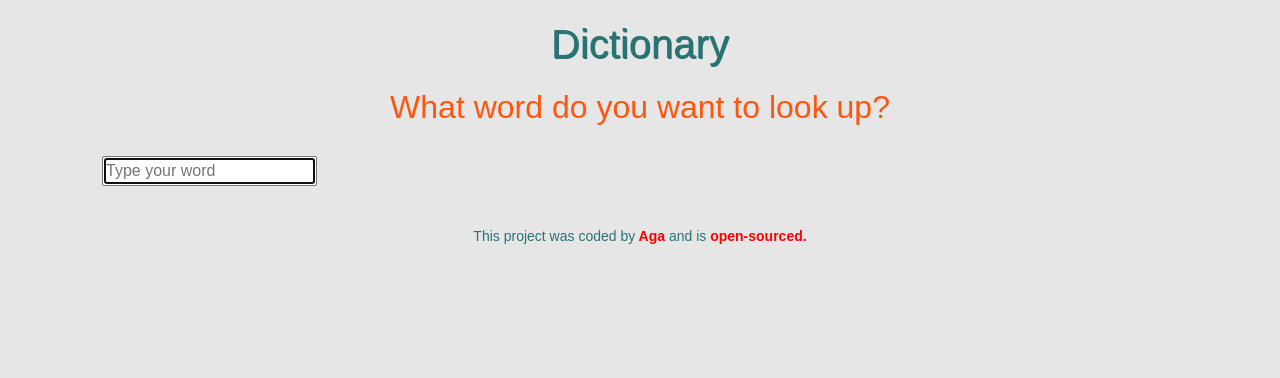
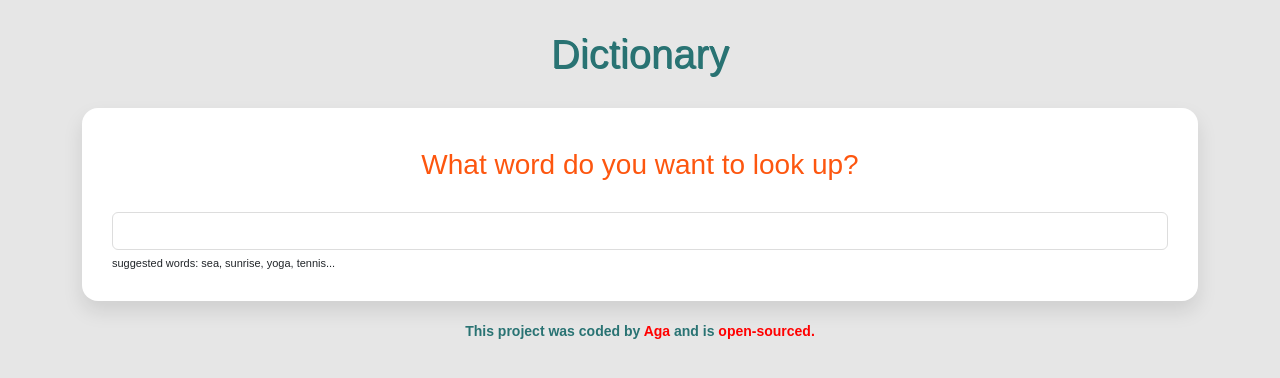
Before and after one commit to agagotowiec/dictionary-react, a React (Create React App) app: page / in a window 1280 px wide. Shown: the top 378 px of the page. Built offline with nearby package versions, Linux system fonts and the light colour scheme; no server answers; a web font is replaced by a local one.

Commit message:
improved styling

```diff
--- a/src/App.css
+++ b/src/App.css
@@ -2,7 +2,9 @@
 	font-family: "Zen Kaku Gothic Antique", sans-serif;
 	background-color: #e6e6e6;
 }
-
+.App-header {
+	margin: 30px 0;
+}
 h1 {
 	color: #297373;
 	text-align: center;
@@ -11,16 +13,11 @@
 	text-shadow: 1px 1px #297373;
 }
 
-h2 {
-	color: #fd560f;
-	margin: 10px 10px;
-	text-align: center;
-	font: 22px;
-}
 footer {
 	margin: 20px 20px;
 	font-size: 14px;
 	color: #297373;
+	font-weight: bold;
 }
 
 footer a {
--- a/src/App.js
+++ b/src/App.js
@@ -8,7 +8,6 @@
 			<div className="container">
 				<header className="App-header">
 					<h1>Dictionary</h1>
-					<h2>What word do you want to look up?</h2>
 				</header>
 				<main>
 					<Dictionary />
--- a/src/Dictionary.css
+++ b/src/Dictionary.css
@@ -2,9 +2,35 @@
 	font-family: "Zen Kaku Gothic Antique", sans-serif;
 }
 
-.Dictionary {
-	display: block;
-  align-self: center;
-	margin: 0 auto;
-	padding: 20px;
+.Dictionary h1 {
+	font-size: 22px;
+	font-weight: bold;
+	margin-bottom: 20px;
 }
+.Dictionary h3 {
+	color: #fd560f;
+	margin: 10px 10px 30px 10px;
+	text-align: center;
+	font: 18px;
+}
+
+.Dictionary section {
+	background: white;
+	padding: 30px;
+	border-radius: 16px;
+	box-shadow: 0 10px 20px rgb(0 0 0 / 10%);
+	margin: 20px 0;
+}
+
+.Dictionary input {
+	width: 100%;
+	border-radius: 6px;
+	padding: 6px 10px;
+	color: #333;
+	border: 1px solid #ddd;
+}
+
+.Dictionary .hint {
+	font-size: 11px;
+	margin-top: 5px;
+}
--- a/src/Dictionary.js
+++ b/src/Dictionary.js
@@ -1,39 +1,56 @@
 import React, {useState} from "react";
-import "./Dictionary.css";
 import axios from "axios";
 import Results from "./Results";
+import "./Dictionary.css";
 
-export default function Dictionary() {
-	let [keyWord, setKeyWord] = useState("");
+export default function Dictionary(props) {
+	let [keyword, setKeyword] = useState(props.defaultKeyword);
 	let [results, setResults] = useState(null);
+	let [loaded, setLoaded] = useState(false);
 
 	function handleResponse(response) {
-		console.log(response.data[0]);
 		setResults(response.data[0]);
 	}
 
-	let apiUrl = `https://api.dictionaryapi.dev/api/v2/entries/en/${keyWord}`;
+	function search() {
+		// documentation: https://dictionaryapi.dev/e
+		let apiUrl = `https://api.dictionaryapi.dev/api/v2/entries/en_US/${keyword}`;
 		axios.get(apiUrl).then(handleResponse);
-
-	function handleKeyword(event) {
-		setKeyWord(event.target.value);
 	}
 
-	function search(event) {
+	function handleSubmit(event) {
 		event.preventDefault();
+		search();
 	}
 
+	function handleKeywordChange(event) {
+		setKeyword(event.target.value);
+	}
+
+	function load() {
+		setLoaded(true);
+		search();
+	}
+
+	if (loaded) {
 		return (
 			<div className="Dictionary">
-			<form onSubmit={search}>
+				<section>
+					<h3>What word do you want to look up?</h3>
+					<form onSubmit={handleSubmit}>
 						<input
 							type="search"
-					placeholder="Type your word"
-					autoFocus={true}
-					onChange={handleKeyword}
+							onChange={handleKeywordChange}
+							defaultValue={props.defaultKeyword}
 						/>
 					</form>
+					<div className="hint">suggested words: sea, sunrise, yoga, tennis...</div>
+				</section>
 				<Results results={results} />
 			</div>
 		);
+	} else {
+		load();
+		return "Loading";
 	}
+}
--- a/src/Meaning.css
+++ b/src/Meaning.css
@@ -4,4 +4,12 @@
 
 .Meaning .Example {
 	color: #ff8552;
+	font-style: italic;
+	margin-top: 10px;
 }
+
+.Meaning h4 {
+	font-size: 24px;
+	line-height: 1.5;
+	font-weight: bold;
+}
--- a/src/Results.css
+++ b/src/Results.css
@@ -1,4 +1,7 @@
-h3 {
+.Results h2 {
+	text-align: center;
 	color: #39393a;
-	font-size: 16px;
+	font-size: 36px;
+	font-weight: bold;
+	line-height: 1.5;
 }
--- a/src/Results.js
+++ b/src/Results.js
@@ -1,12 +1,14 @@
 import React from "react";
+import Phonetic from "./Phonetic";
+import Meaning from "./Meaning";
 import "./Results.css";
-import Meaning from "./Meaning";
-import Phonetic from "./Phonetic";
 
 export default function Results(props) {
 	if (props.results) {
 		return (
 			<div className="Results">
+				<section>
+					<h2>{props.results.word}</h2>
 					{props.results.phonetics.map(function (phonetic, index) {
 						return (
 							<div key={index}>
@@ -14,12 +16,12 @@
 							</div>
 						);
 					})}
-				<h3>{props.results.word}</h3>
+				</section>
 				{props.results.meanings.map(function (meaning, index) {
 					return (
-						<div key={index}>
+						<section key={index}>
 							<Meaning meaning={meaning} />
-						</div>
+						</section>
 					);
 				})}
 			</div>
```
Also changed, not shown: src/Synonyms.css (added, +11 -0 lines). Lines whose indentation alone changed are shown as unchanged.
